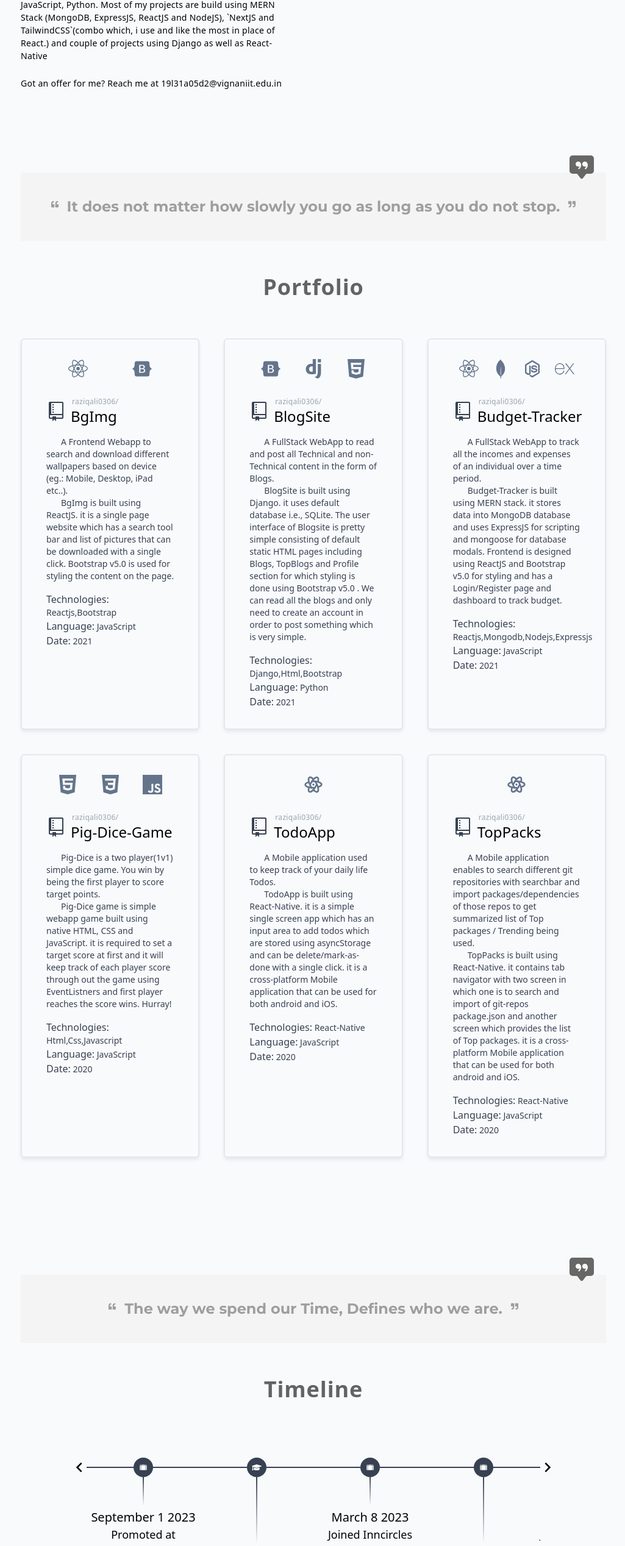
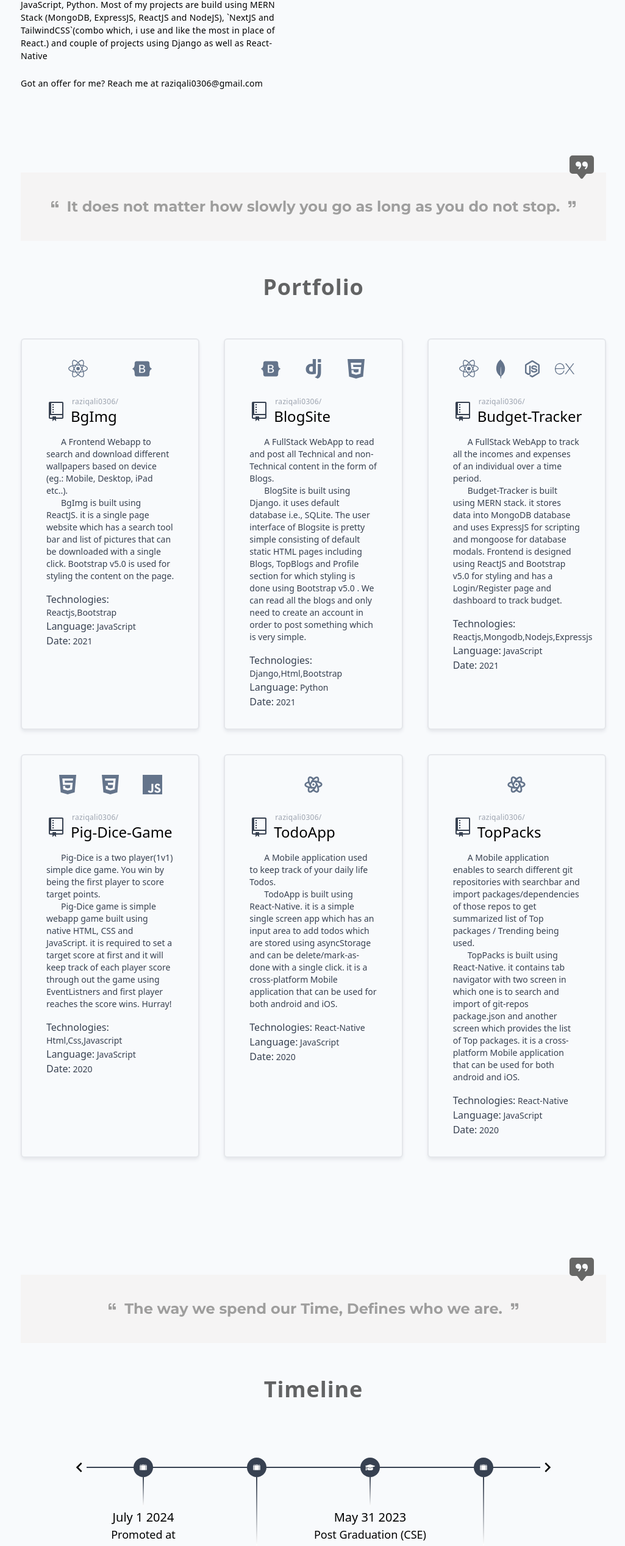
Before and after one commit to raziqali0306/myportfolio, a Next.js app: page /myportfolio/ in a window 1280 px wide. Shown: the part 1817-4353 px from the top of the page at 61% size, without its empty margins (126-1151 px from the left). Built offline with nearby package versions, Linux system fonts and the light colour scheme.

Commit message:
adds timeline update

```diff
--- a/components/about.tsx
+++ b/components/about.tsx
@@ -13,7 +13,7 @@ function About() {
                         <p className="about-text pb-6">A <span className="about-span">Computer Science</span> aspirant pursuing B.Tech (currently in VIth year) from <span className="about-span">vignan<span>&#39;</span><span className="lowercase">s</span>  institute of information technology(VIIT)</span>. Currently working as a <span className="about-span">frontend developer intern</span> at <span className="about-span">ezlens eyewear private limited</span>.</p>
                         <p className="about-text pb-6">I spend most of my leisure time on competitive programming, DSA and participate in coding contests over platforms like codechef, codeforces. Developing applications is what i like the most for now. </p>
                         <p className="about-text pb-6">I have hands-on experience in working with several languages, using which i make my most of the projects, includes Typescript & JavaScript, Python. Most of my projects are build using MERN Stack (MongoDB, ExpressJS, ReactJS and NodeJS), `NextJS and TailwindCSS`(combo which, i use and like the most in place of React.) and couple of projects using  Django as well as React-Native </p>
-                        <p className="about-text pb-6">Got an offer for me? Reach me at <span className="about-text font-medium">19l31a05d2@vignaniit.edu.in</span></p>
+                        <p className="about-text pb-6">Got an offer for me? Reach me at <span className="about-text font-medium">raziqali0306@gmail.com</span></p>
                     </div>
                     <div className="about-right ">
                         <div className="grid grid-cols-2 gap-6">
--- a/components/timeline.tsx
+++ b/components/timeline.tsx
@@ -17,6 +17,7 @@ interface Entry {
 function Timeline() {
 
     const Content: Array<Entry> = [
+        { date: 'July 1 2024', description: 'Promoted at Inncircles (Senior Product Developer)', type: 'work' },
         { date: 'September 1 2023', description: 'Promoted at Inncircles (Product Developer)', type: 'work' },
         { date: 'May 31 2023', description: 'Post Graduation (CSE)', type: 'graduation' },
         { date: 'March 8 2023', description: 'Joined Inncircles (Developer Intern)', type: 'work' },
```
